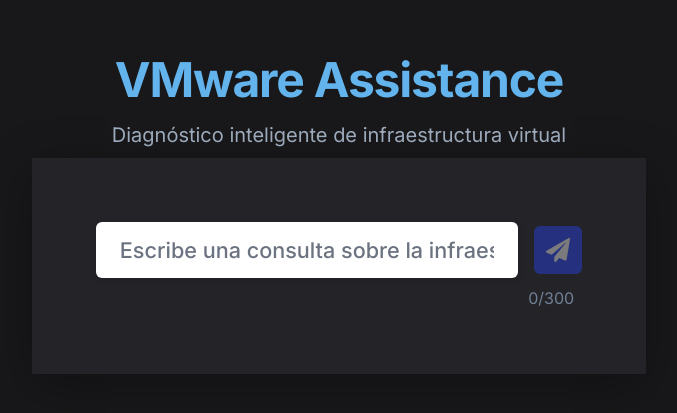
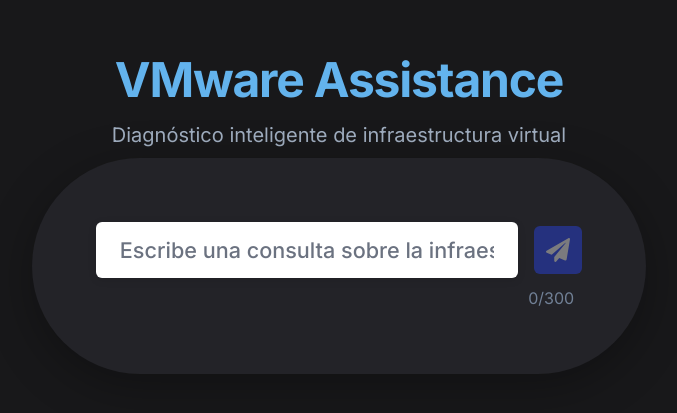
Before and after one commit to nyacho04/react-vite-test, a React (Vite) app in the folder poc_vmware_assistance/frontend/: page / in a window 1280 px wide. Shown: the part 217-630 px from the top of the page, without its empty margins (301-978 px from the left). Built offline with nearby package versions, Linux system fonts and the light colour scheme.

Commit message:
commit message

```diff
--- a/poc_vmware_assistance/frontend/src/App.jsx
+++ b/poc_vmware_assistance/frontend/src/App.jsx
@@ -126,7 +126,7 @@
             w={{ base: '100%', sm: '80%', md: '48%' }}
             mx="auto"
             bg="#232328"
-            borderRadius="4xl"
+            borderRadius="full"
             boxShadow="0 12px 48px 0 rgba(0,0,0,0.30)"
             p={16}
             textAlign="center"
@@ -144,7 +144,7 @@
             <Box
               w={{ base: '100%', sm: '80%', md: '48%' }}
               bg="#232328"
-              borderRadius="4xl"
+              borderRadius="full"
               boxShadow="0 12px 48px 0 rgba(0,0,0,0.30)"
               overflow="hidden"
               display="flex"
```
